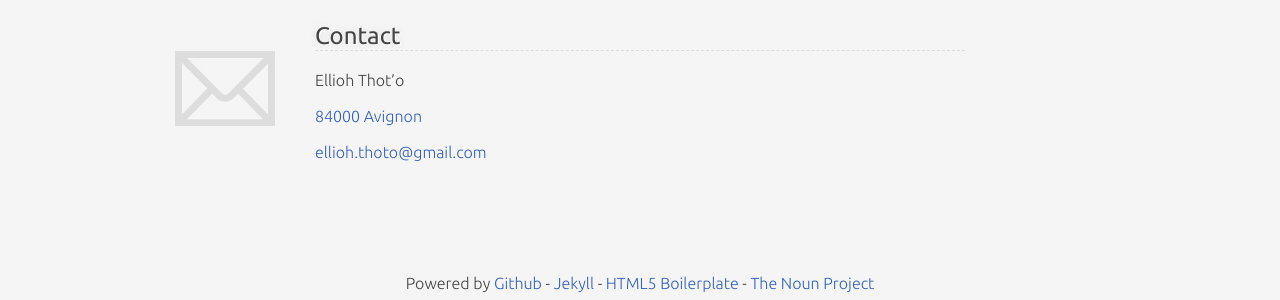
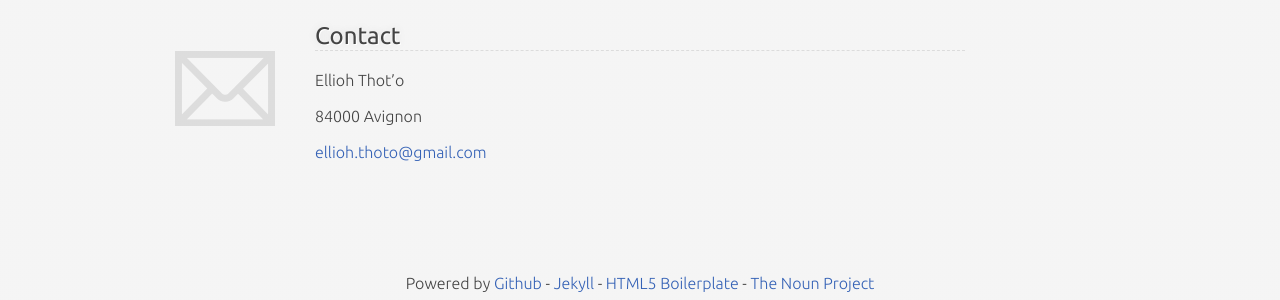
Before and after one commit to ellioh-thoto/ellioh-thoto.github.com, a Jekyll site: the page built from index.md, in a window 1280 px wide. Shown: the part 711-1011 px from the top of the page. Built offline with Jekyll 4.4.1, drawn with Linux system fonts in a browser that asks for light colours; nearby versions of some CDN libraries.

```diff
--- a/index.md
+++ b/index.md
@@ -41,6 +41,6 @@ Contact
 -------
 Ellioh Thot'o
 
-[84000 Avignon]()
+84000 Avignon
 
 [ellioh.thoto@gmail.com](mailto:ellioh.thoto@gmail.com)
```
